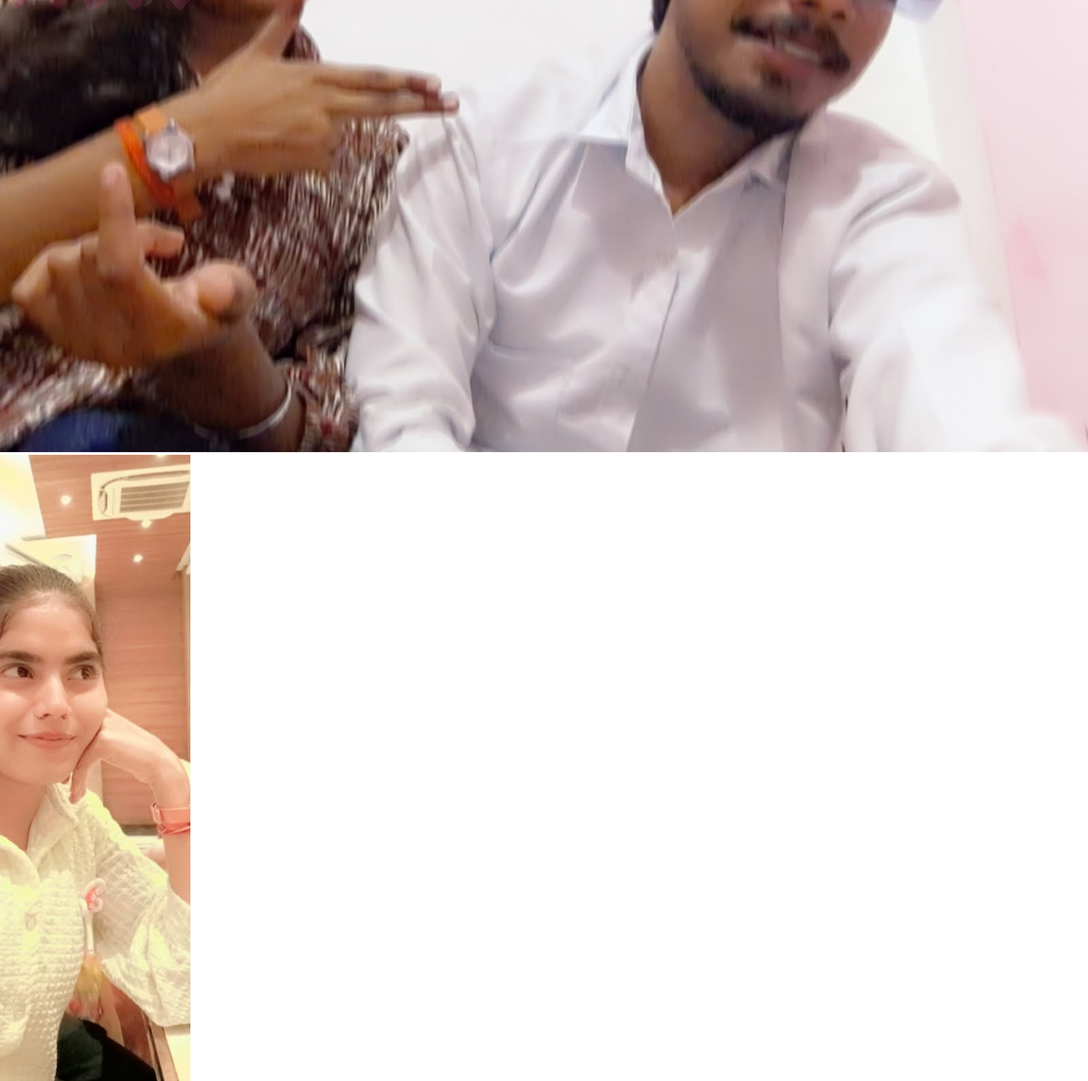
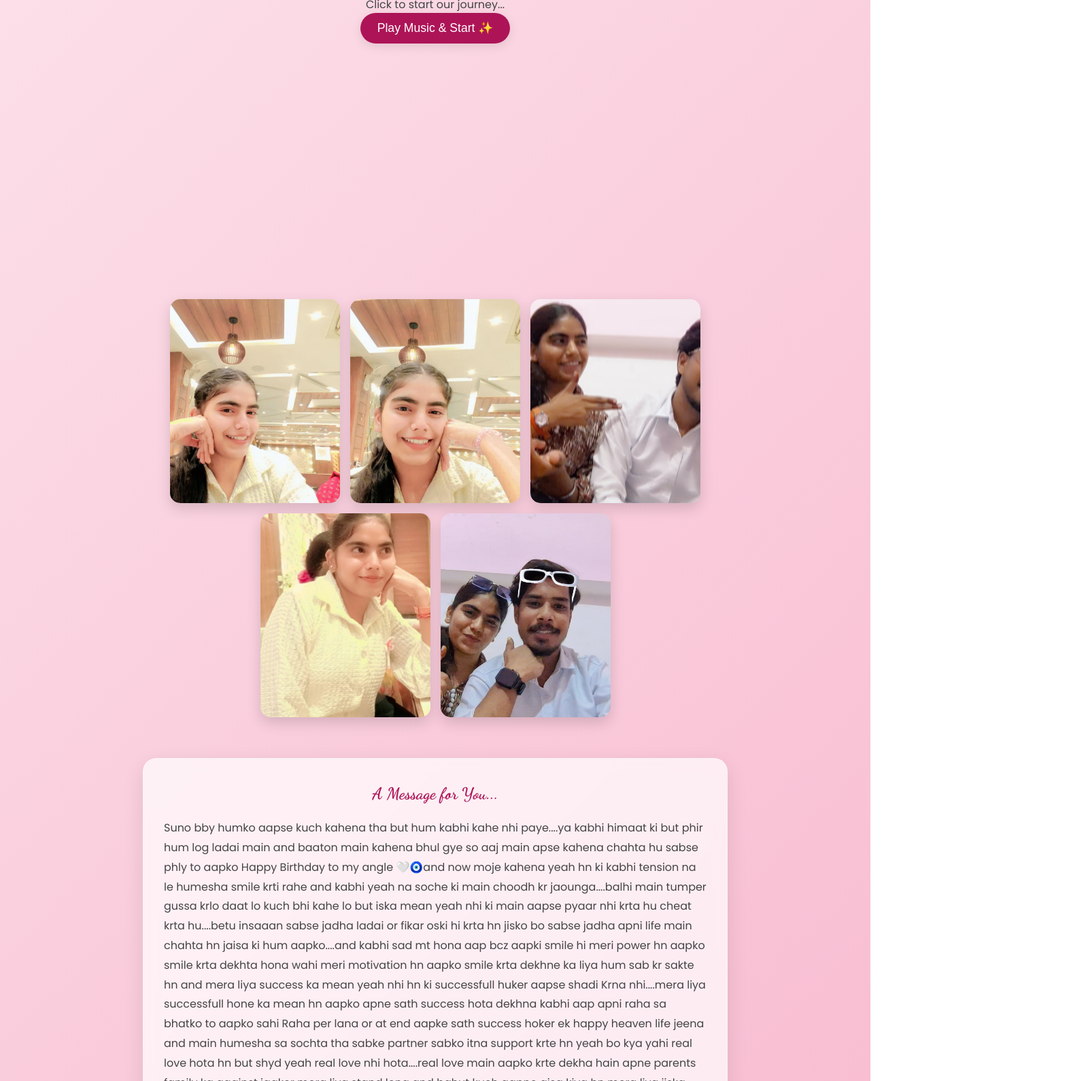
Before and after one commit to priyanshups1402/SAVI, a plain HTML site: page index.html in a window 1280 px wide. Shown: the part 430-2020 px from the top of the page at 68% size, 1600 px wide, since content can reach past the window. Drawn offline with Linux system fonts and the light colour scheme.

Commit message:
Refactor CSS styles and update background colors

````diff
--- a/style.css
+++ b/style.css
@@ -1,229 +1,107 @@
-```css
-/* Google Romantic Font */
-
-@import url('https://fonts.googleapis.com/css2?family=Dancing+Script:wght@600&family=Poppins:wght@300&display=swap');
-
-
-body{
-
-margin:0;
-padding:0;
-
-background:linear-gradient(135deg,#ff758c,#ff7eb3);
-
-font-family:'Poppins',sans-serif;
-
-color:white;
-
-text-align:center;
-
-height:100vh;
-
-overflow:hidden;
-
+* {
+    margin: 0;
+    padding: 0;
+    box-sizing: border-box;
 }
 
-
-/* Container */
-
-.container{
-
-display:flex;
-
-justify-content:center;
-
-align-items:center;
-
-height:100vh;
-
-flex-direction:column;
-
+body {
+    background: linear-gradient(135deg, #fce4ec, #f8bbd0);
+    font-family: 'Poppins', sans-serif;
+    color: #444;
+    overflow-x: hidden;
 }
 
-
-/* Steps */
-
-.step{
-
-display:none;
-
-max-width:700px;
-
-padding:30px;
-
-animation:fade 1.2s ease;
-
+.container {
+    max-width: 900px;
+    margin: 0 auto;
+    padding: 20px;
+    text-align: center;
 }
 
-.step.active{
-
-display:block;
-
+.hero-section {
+    height: 100vh;
+    display: flex;
+    flex-direction: column;
+    justify-content: center;
+    align-items: center;
 }
 
-
-/* Fade animation */
-
-@keyframes fade{
-
-from{opacity:0; transform:translateY(40px);}
-to{opacity:1; transform:translateY(0);}
-
+h1 {
+    font-family: 'Dancing Script', cursive;
+    font-size: 3.5rem;
+    color: #ad1457;
+    margin-bottom: 10px;
 }
 
-
-/* Romantic Glow Text */
-
-.glow{
-
-font-family:'Dancing Script',cursive;
-
-font-size:42px;
-
-text-shadow:
-
-0 0 10px #fff,
-
-0 0 20px #ff4da6,
-
-0 0 40px #ff4da6,
-
-0 0 80px #ff4da6;
-
+#playBtn {
+    padding: 12px 25px;
+    font-size: 1.1rem;
+    background: #ad1457;
+    color: white;
+    border: none;
+    border-radius: 25px;
+    cursor: pointer;
+    transition: 0.3s;
+    box-shadow: 0 4px 15px rgba(0,0,0,0.1);
 }
 
-
-/* Message text */
-
-.romantic-text{
-
-font-size:20px;
-
-line-height:1.8;
-
-margin-top:20px;
-
-padding:20px;
-
-text-shadow:0 0 10px #ffb3d9;
-
+#playBtn:hover {
+    background: #880e4f;
+    transform: scale(1.05);
 }
 
-
-/* Buttons */
-
-button{
-
-margin-top:30px;
-
-padding:14px 32px;
-
-font-size:18px;
-
-border:none;
-
-border-radius:30px;
-
-background:white;
-
-color:#ff4da6;
-
-cursor:pointer;
-
-transition:0.3s;
-
-font-weight:bold;
-
+.photo-grid {
+    display: flex;
+    flex-wrap: wrap;
+    justify-content: center;
+    gap: 15px;
+    margin-top: 50px;
 }
 
-button:hover{
-
-background:#ffe6f2;
-
-transform:scale(1.1);
-
+.photo-card {
+    width: 250px;
+    height: 300px;
+    overflow: hidden;
+    border-radius: 15px;
+    box-shadow: 0 8px 20px rgba(0,0,0,0.15);
+    transition: 0.4s;
 }
 
-
-/* Slideshow */
-
-.slideshow{
-
-position:relative;
-
-width:300px;
-
-height:400px;
-
-margin:auto;
-
-margin-top:30px;
-
-overflow:hidden;
-
-border-radius:20px;
-
-box-shadow:0 0 30px rgba(255,255,255,0.6);
-
+.photo-card img {
+    width: 100%;
+    height: 100%;
+    object-fit: cover;
 }
 
-
-/* Photos */
-
-.photo{
-
-position:absolute;
-
-width:100%;
-
-height:100%;
-
-object-fit:cover;
-
-opacity:0;
-
-transition:opacity 1.5s ease;
-
+.photo-card:hover {
+    transform: translateY(-10px) rotate(2deg);
 }
 
-.photo.active{
-
-opacity:1;
-
+.letter-section {
+    margin-top: 60px;
+    padding-bottom: 50px;
 }
 
-
-/* Floating Hearts */
-
-body::before{
-
-content:"💖 💗 💕 💞 💓";
-
-position:absolute;
-
-top:0;
-
-left:0;
-
-width:100%;
-
-height:100%;
-
-font-size:40px;
-
-opacity:0.15;
-
-animation:hearts 20s linear infinite;
-
-pointer-events:none;
-
+.glass-card {
+    background: rgba(255, 255, 255, 0.7);
+    backdrop-filter: blur(10px);
+    border-radius: 20px;
+    padding: 30px;
+    box-shadow: 0 10px 30px rgba(0,0,0,0.1);
+    line-height: 1.8;
+    text-align: left;
+    border: 1px solid rgba(255,255,255,0.3);
 }
 
+.glass-card h2 {
+    font-family: 'Dancing Script', cursive;
+    color: #ad1457;
+    margin-bottom: 15px;
+    text-align: center;
+}
 
-@keyframes hearts{
-
-0%{transform:translateY(100vh);}
-100%{transform:translateY(-100vh);}
-
+footer {
+    padding: 20px;
+    font-style: italic;
+    color: #880e4f;
 }
-```
````
